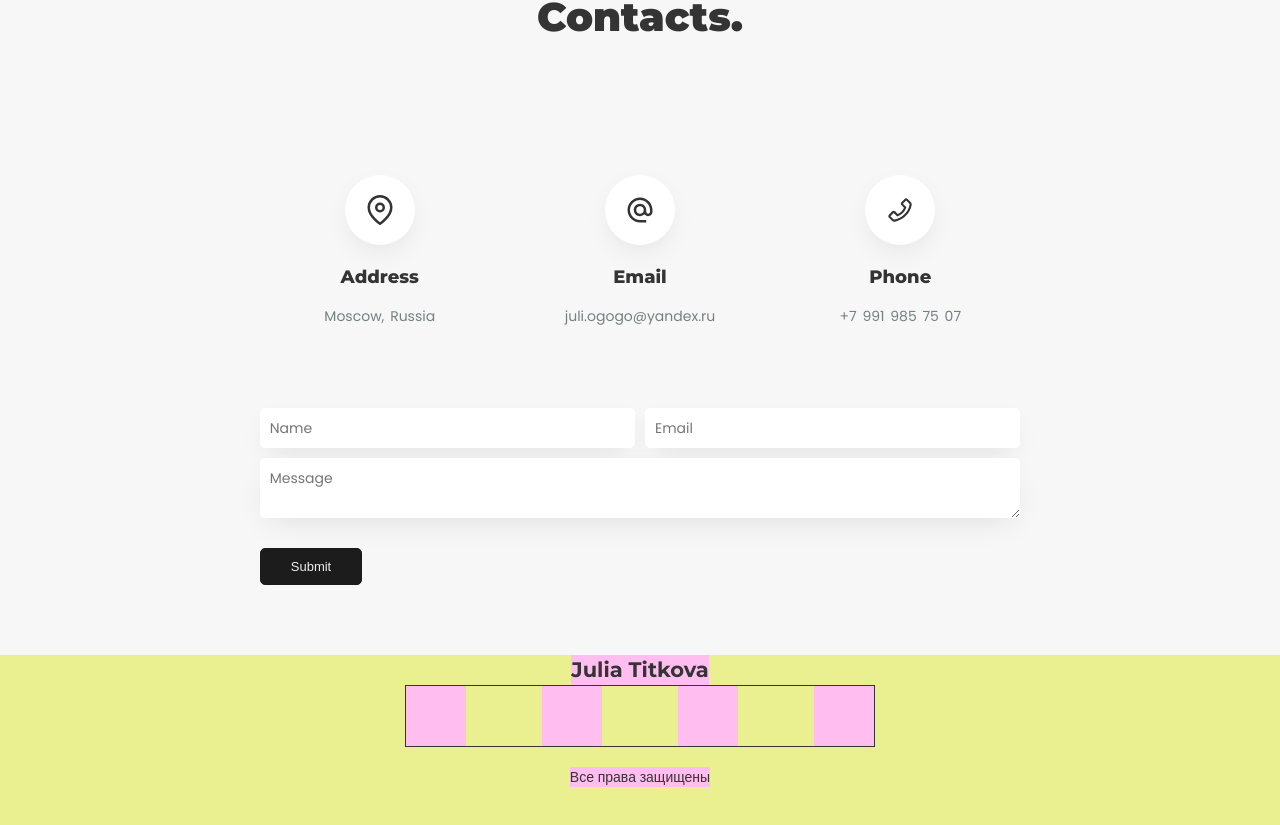
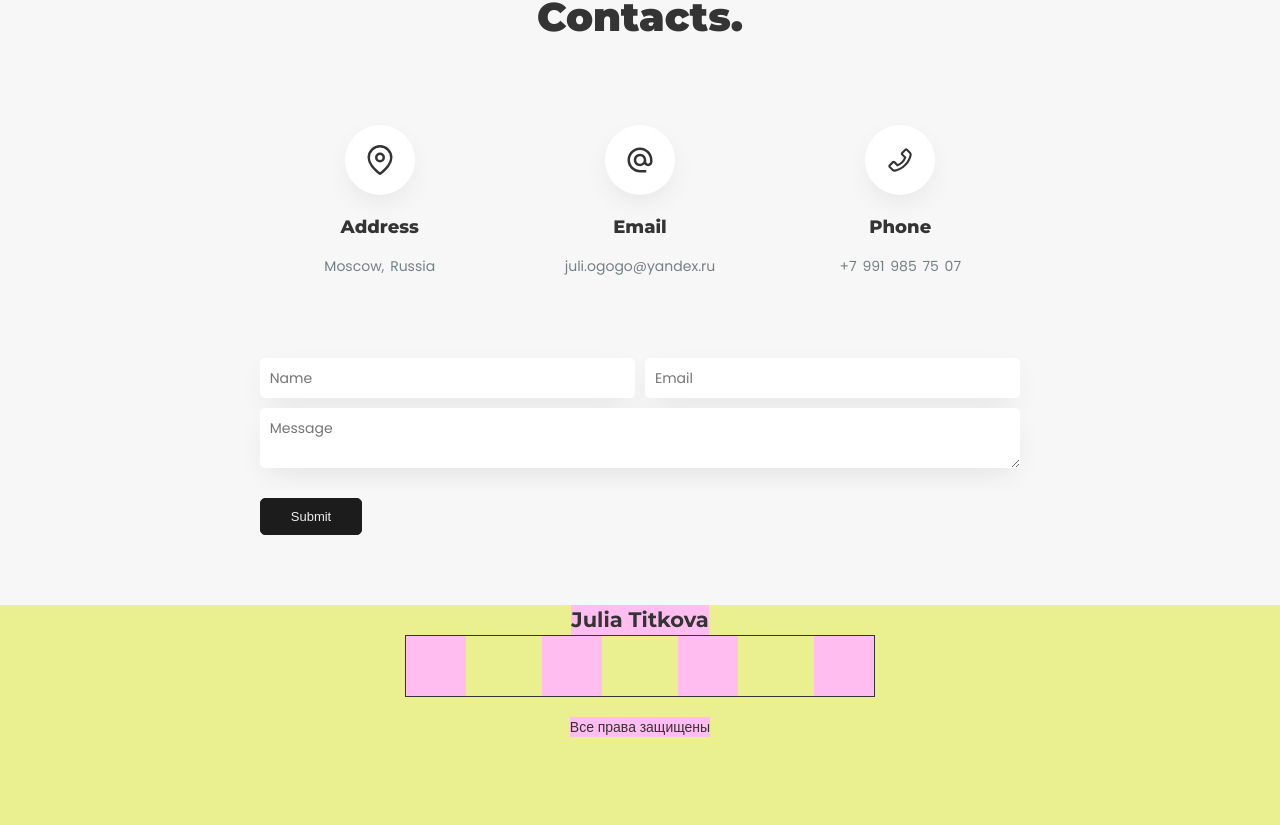
Before and after one commit to JuliOgogo/portfolio, a React (Create React App) app: page / in a window 1280 px wide. Shown: the part 2375-3200 px from the top of the page. Built offline with nearby package versions, Linux system fonts and the light colour scheme.

Commit message:
contacts info items

```diff
--- a/src/contacts/contactsInfo/InfoItem/InfoItem.module.scss
+++ b/src/contacts/contactsInfo/InfoItem/InfoItem.module.scss
@@ -3,7 +3,7 @@
 
 .infoItem {
   width: 200px;
-  padding: 50px 20px;
+  padding: 0 20px 50px;
   margin-bottom: 30px;
 
   @include flex(column);
```
